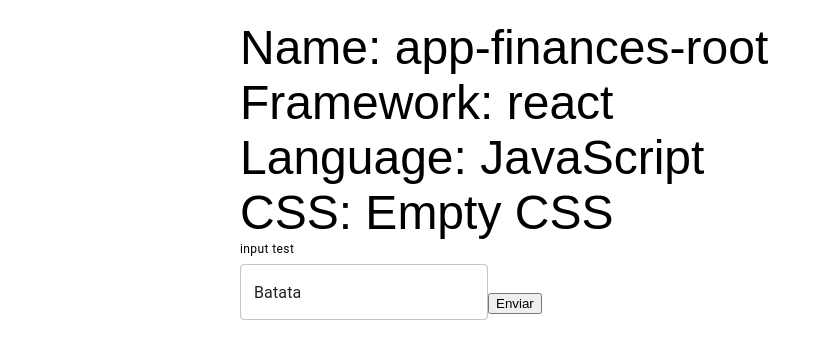
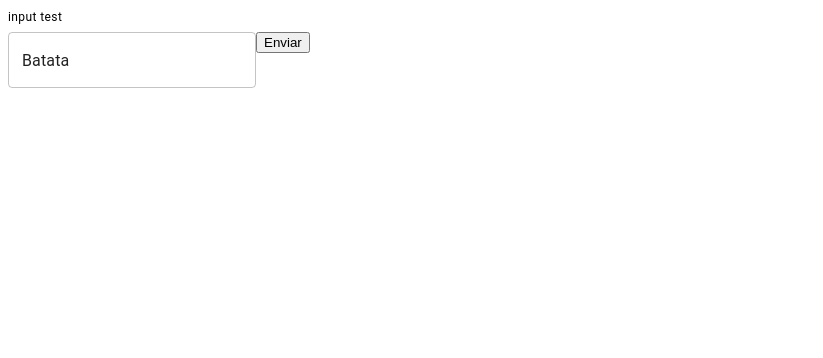
Before and after one commit to lucca-rodrigues/app-finances-mfe, a React app in the folder app-finances-root/: page /signin in a window 1280 px wide. Shown: the top 358 px of the page, without its empty margins (0-823 px from the left). Built offline with nearby package versions, Linux system fonts and the light colour scheme.

Commit message:
feat: add router-dom  configs and page routes

```diff
--- a/app-finances-root/package.json
+++ b/app-finances-root/package.json
@@ -37,6 +37,7 @@
     "axios": "^1.4.0",
     "react": "^18.2.0",
     "react-dom": "^18.2.0",
-    "react-hook-form": "^7.45.4"
+    "react-hook-form": "^7.45.4",
+    "react-router-dom": "^6.15.0"
   }
 }
--- a/app-finances-root/src/App.jsx
+++ b/app-finances-root/src/App.jsx
@@ -2,16 +2,11 @@ import React from "react";
 import ReactDOM from "react-dom";
 
 import "./index.css";
-import Signup from "./Pages/Signup";
+import Routes from "./Routes";
 
 const App = () => (
-  <div className="container">
-    <div>Name: app-finances-root</div>
-    <div>Framework: react</div>
-    <div>Language: JavaScript</div>
-    <div>CSS: Empty CSS</div>
-
-    <Signup />
-  </div>
+  <>
+    <Routes />
+  </>
 );
 ReactDOM.render(<App />, document.getElementById("app"));
--- /dev/null
+++ b/app-finances-root/src/Pages/Home/index.jsx
@@ -0,0 +1,14 @@
+import React from "react";
+
+// import { Container } from './styles';
+
+export default function Home() {
+  return (
+    <div className="container">
+      <div>Name: app-finances-root</div>
+      <div>Framework: react</div>
+      <div>Language: JavaScript</div>
+      <div>CSS: Empty CSS</div>
+    </div>
+  );
+}
--- a/app-finances-root/src/Pages/SignIn/index.jsx
+++ b/app-finances-root/src/Pages/SignIn/index.jsx
@@ -0,0 +1,30 @@
+import React from "react";
+import Input from "../../Components/Input";
+import { useForm, Controller } from "react-hook-form";
+
+// import { Container } from './styles';
+
+export default function SignIn() {
+  const { watch, handleSubmit, control } = useForm();
+  const watchFields = watch();
+
+  function send(data) {
+    console.log(data);
+  }
+  return (
+    <>
+      <form onSubmit={handleSubmit(send)}>
+        <Controller
+          control={control}
+          defaultValue="Batata"
+          name={"test"}
+          render={({ field: { onChange, value, name } }) => (
+            <Input label="input test" name={name} value={value} onChange={onChange} />
+          )}
+        />
+
+        <button type="submit">Enviar</button>
+      </form>
+    </>
+  );
+}
--- /dev/null
+++ b/app-finances-root/src/Pages/index.js
@@ -0,0 +1,5 @@
+import Home from "./Home";
+import SignIn from "./SignIn";
+import Signup from "./Signup";
+
+export { Home, SignIn, Signup };
--- /dev/null
+++ b/app-finances-root/src/Routes/index.js
@@ -0,0 +1,22 @@
+import { createBrowserRouter, RouterProvider } from "react-router-dom";
+
+import { Home, SignIn, Signup } from "../Pages";
+
+export default function Routes() {
+  const router = createBrowserRouter([
+    {
+      path: "/",
+      element: <Home />,
+    },
+    {
+      path: "/signin",
+      element: <SignIn />,
+    },
+    {
+      path: "/signup",
+      element: <Signup />,
+    },
+  ]);
+
+  return <RouterProvider router={router} />;
+}
```
Also changed, not shown: 1 other file (tests, documents, lock files or other folders).
